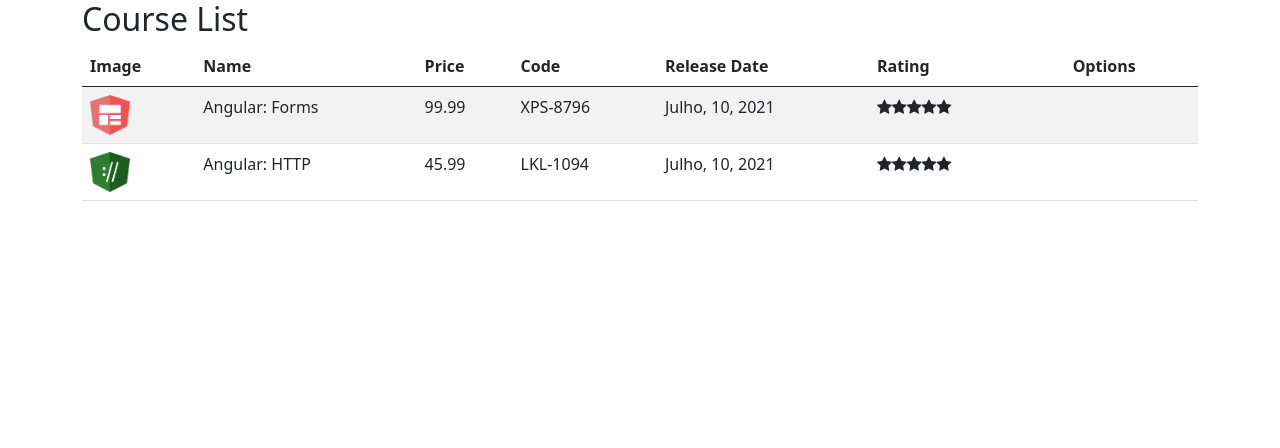
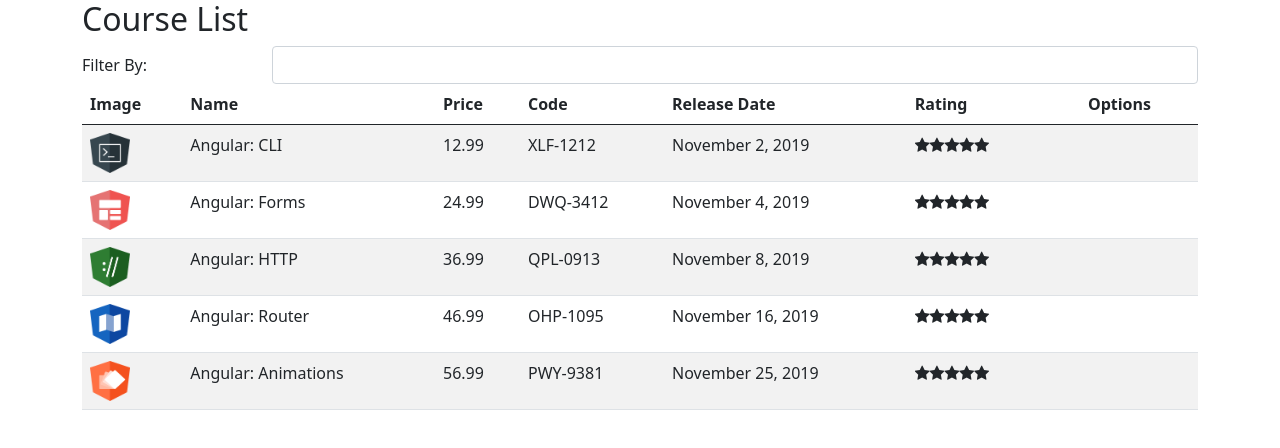
Before and after one commit to Luiz-code-dev/ProjectAngular, an Angular app in the folder course-manager/: page / in a window 1280 px wide. Shown: the top 448 px of the page. Built offline with nearby package versions, Linux system fonts and the light colour scheme.

Commit message:
Tratando eventos data binding

```diff
--- a/course-manager/src/app/courses/course-list.component.html
+++ b/course-manager/src/app/courses/course-list.component.html
@@ -1,4 +1,14 @@
 <h2>Course List</h2>
+
+<div class="form-group row">
+
+    <label class="col-sm-2 col-form-label">Filter By:</label>
+
+    <div class="col-sm-10">
+        <input [(ngModel)]="filter" class="form-control">
+    </div>
+
+</div>
 
 <table class="table table-striped">
     <thead>
@@ -13,7 +23,7 @@
         </tr>
     </thead>
     <tbody>
-        <tr *ngFor="let course of courses">
+        <tr *ngFor="let course of filteredCourses">
             <td><img [src]="course.imageUrl" width="40" height="40"></td>
             <td>{{ course.name }}</td>
             <td>{{ course.price }}</td>
--- a/course-manager/src/app/courses/course-list.component.ts
+++ b/course-manager/src/app/courses/course-list.component.ts
@@ -1,5 +1,6 @@
 import { Component, OnInit } from "@angular/core";
 import { Course } from "./course";
+import { courseService } from "./course.service";
 
 @Component({
     selector: 'app-course-list',
@@ -7,30 +8,27 @@
 })
 export class CourseListComponent implements OnInit{
 
-    courses: Course[] = [];
+    filteredCourses: Course[] = [];
+
+    _courses: Course[] = [];
+
+    _filterBy: String;
+
+    constructor(private courseService: courseService){
+
+    }
 
     ngOnInit(): void{
-        this.courses =[
-           {
-            id: 1,
-            name: 'Angular: Forms',
-            imageUrl:'/assets/imagens/forms.png',
-            price: 99.99,
-            code: 'XPS-8796',
-            duration: 120,
-            rating: 4.5,
-            releaseDate: 'Julho, 10, 2021'
-            },
-            {
-            id: 2,
-            name: 'Angular: HTTP',
-            imageUrl:'/assets/imagens/http.png',
-            price: 45.99,
-            code: 'LKL-1094',
-            duration: 88,
-            rating: 4,
-            releaseDate: 'Julho, 10, 2021'
-            },
-        ]
+        this._courses = this.courseService.retrieveAll();
+        this.filteredCourses = this._courses;
     }
+
+
+    set filter(value: string) {
+        this._filterBy = value;
+
+        this.filteredCourses = this._courses.filter((course: Course) => course.name.toLowerCase().indexOf(this._filterBy.toLowerCase()) > -1);
+    }
+
+
 }
--- /dev/null
+++ b/course-manager/src/app/courses/course.service.ts
@@ -0,0 +1,74 @@
+import { Injectable } from "@angular/core";
+import { Course } from "./course";
+
+
+
+@Injectable({
+    providedIn: 'root'
+})
+export class courseService {
+
+
+    retrieveAll(): Course[] {
+        return COURSES;
+    }
+
+}
+
+    var COURSES: Course[] = [
+    {
+        id: 1,
+        name: 'Angular: CLI',
+        releaseDate: 'November 2, 2019',
+        description: 'Neste curso, os alunos irão obter um grande conhecimento nos principais recursos do CLI.',
+        duration: 120,
+        code: 'XLF-1212',
+        rating: 3,
+        price: 12.99,
+        imageUrl: '/assets/imagens/cli.png',
+    },
+    {
+        id: 2,
+        name: 'Angular: Forms',
+        releaseDate: 'November 4, 2019',
+        description: 'Neste curso, os alunos irão obter um conhecimento aprofundado sobre os recursos disponíveis no módulo de Forms.',
+        duration: 80,
+        code: 'DWQ-3412',
+        rating: 3.5,
+        price: 24.99,
+        imageUrl: '/assets/imagens/forms.png',
+    },
+    {
+        id: 3,
+        name: 'Angular: HTTP',
+        releaseDate: 'November 8, 2019',
+        description: 'Neste curso, os alunos irão obter um conhecimento aprofundado sobre os recursos disponíveis no módulo de HTTP.',
+        duration: 80,
+        code: 'QPL-0913',
+        rating: 4.0,
+        price: 36.99,
+        imageUrl: '/assets/imagens/http.png',
+    },
+    {
+        id: 4,
+        name: 'Angular: Router',
+        releaseDate: 'November 16, 2019',
+        description: 'Neste curso, os alunos irão obter um conhecimento aprofundado sobre os recursos disponíveis no módulo de Router.',
+        duration: 80,
+        code: 'OHP-1095',
+        rating: 4.5,
+        price: 46.99,
+        imageUrl: '/assets/imagens/router.png',
+    },
+    {
+        id: 5,
+        name: 'Angular: Animations',
+        releaseDate: 'November 25, 2019',
+        description: 'Neste curso, os alunos irão obter um conhecimento aprofundado sobre os recursos disponíveis sobre Animation.',
+        duration: 80,
+        code: 'PWY-9381',
+        rating: 5,
+        price: 56.99,
+        imageUrl: '/assets/imagens/animations.png',
+    }
+];
--- a/course-manager/src/app/courses/course.ts
+++ b/course-manager/src/app/courses/course.ts
@@ -1,4 +1,5 @@
 export class Course {
+
     id: number;
     name: string;
     imageUrl: string;
@@ -7,4 +8,5 @@
     duration: number;
     rating: number;
     releaseDate: string;
+    description: string;
 }
```
